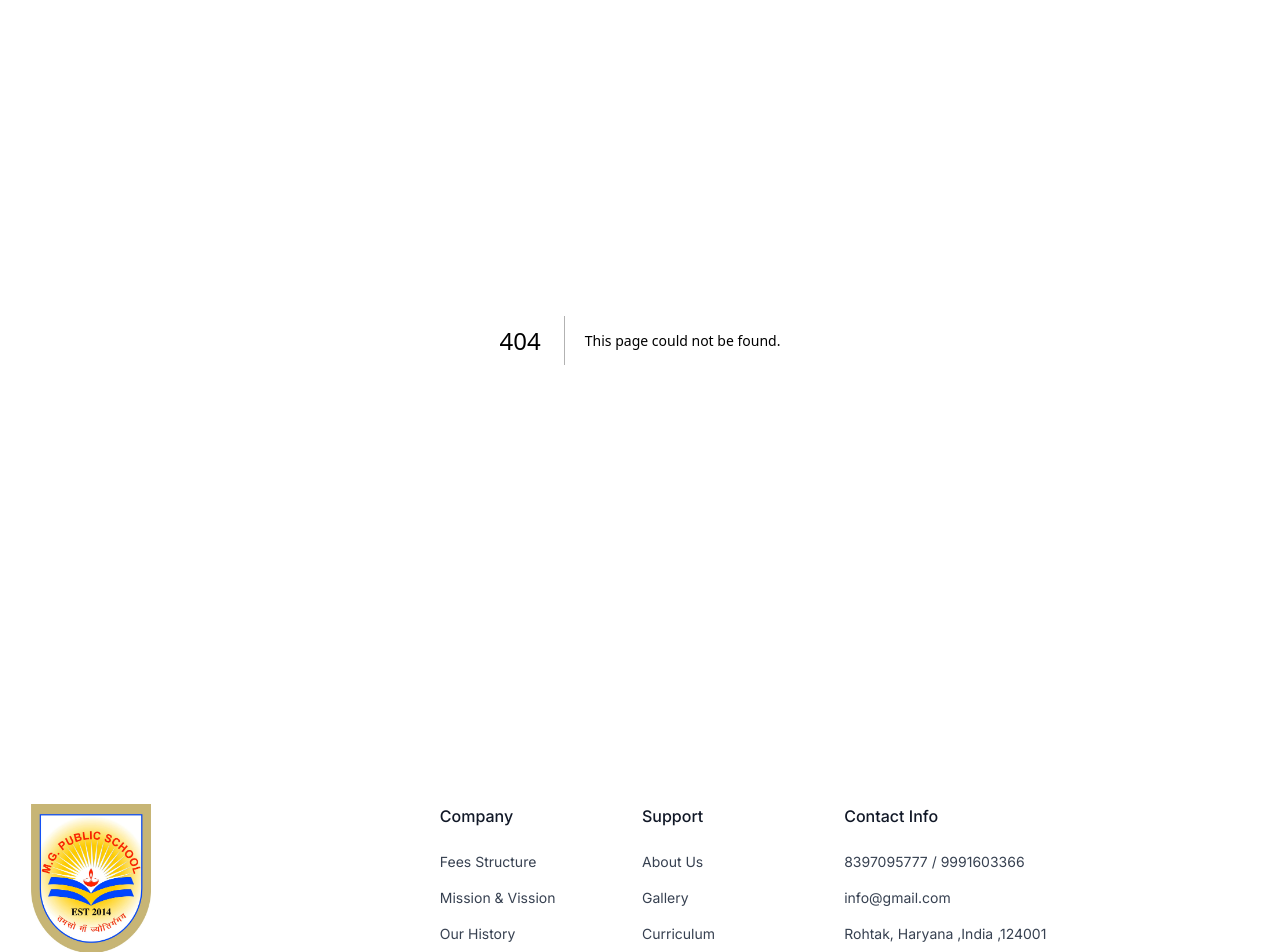
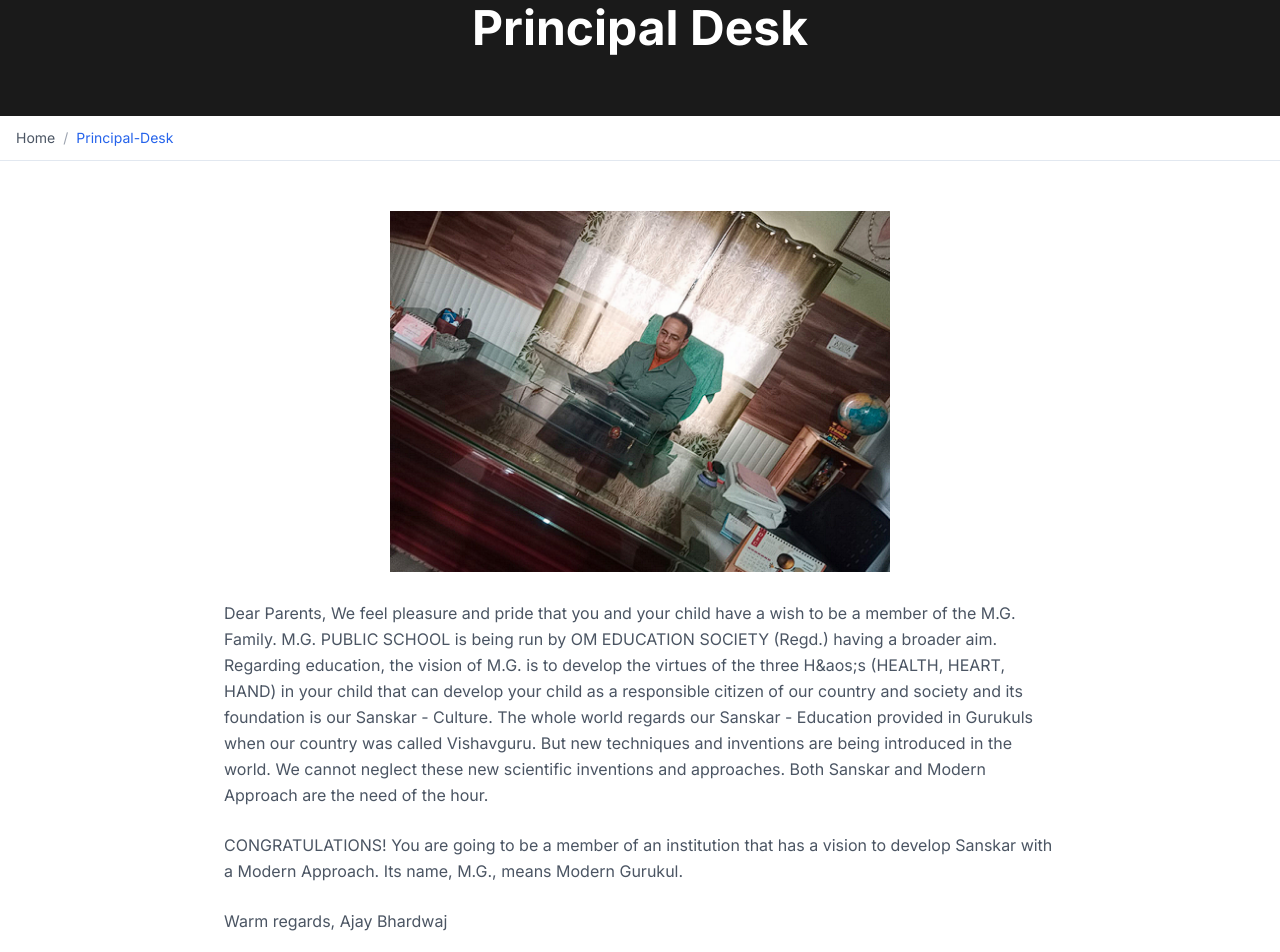
Before and after one commit to team-dev-oss/M.G.-School, a Next.js app: page /principal-desk in a window 1280 px wide. Before the commit this address had no page. Shown: the part 140-1092 px from the top of the page. Built offline with nearby package versions, Linux system fonts and the light colour scheme.

Commit message:
data for tabs

```diff
--- a/src/app/about-us/page.jsx
+++ b/src/app/about-us/page.jsx
@@ -29,9 +29,9 @@ export default function AboutPage() {
 
         {/* Main Content */}
         <main className="container mx-auto px-4 py-12">
-          <h2 className="text-3xl font-semibold text-center text-gray-800 mb-12">
+          {/* <h2 className="text-3xl font-semibold text-center text-gray-800 mb-12">
             ABOUT Modern gurukul Public SCHOOL
-          </h2>
+          </h2> */}
 
           <div className="max-w-4xl mx-auto space-y-6 text-gray-600 leading-relaxed">
             <p>
--- /dev/null
+++ b/src/app/gallery/[id]/page.jsx
@@ -0,0 +1,75 @@
+
+
+"use client";
+import { BlurFadeDemo } from "@/components/BlurFadeDemo";
+import React, { useState, useRef, useEffect } from "react";
+import { LayoutGrid } from "@/components/ui/gallery/layout-grid";
+import { Button } from "@/components/ui/button";
+import MaxWidthWrapper from "@/components/MaxWithWrapper";
+
+const images = Array.from({ length: 9 }, (_, i) => {
+  const isLandscape = i % 2 === 0;
+  const width = isLandscape ? 800 : 600;
+  const height = isLandscape ? 600 : 800;
+  const imagePath = `/team${i + 1}.jpg`; // Adjust the path and file names as needed
+  return imagePath;
+});
+export default function Page() {
+  const title = "Gallery";
+  const title2 = "Our Events";
+  const title3 = "Our Campus";
+  const title4 = "Media Coverage";
+
+  return (
+    <>
+      <MaxWidthWrapper>
+        <div className="mt-16 sm:mt-20 md:mt-24 lg:mt-28 xl:mt-32 2xl:mt-36 mx-auto w-full max-w-screen-xl px-4 sm:px-6 md:px-8 lg:px-12 xl:px-20 2xl:px-24">
+          <BlurFadeDemo
+            images={[
+              "1.jpg",
+              "2.jpg",
+              "3.jpg",
+              "4.jpg",
+              "5.jpg",
+              "6.jpg",
+              "7.jpg",
+              "8.jpg",
+              "9.jpg",
+              "10.jpg",
+              "11.jpg",
+              "12.jpg",
+              "13.jpg",
+              "14.jpg",
+              "15.jpg",
+              "16.jpg",
+              "17.jpg",
+              "18.jpg",
+              "20.jpg",
+              "21.jpg",
+              "22.jpg",
+              "23.jpg",
+              "28.jpg",
+              "19.jpg",
+              "24.jpg",
+              "29.jpg",
+              "25.jpg",
+              "26.jpg",
+              "27.jpg",
+              "30.jpg",
+              "31.jpg",
+              // "32.jpg",
+              "33.jpg",
+              "34.jpg",
+              "35.jpg",
+              "36.jpg",
+            ]}
+            title={title}
+          />
+          {/* <BlurFadeDemo images={["e1.jpg", "e2.jpg", "e3.jpg", "e4.jpg", "e5.jpg", "e6.JPG", "e7.JPG", "e8.JPG", "e9.JPG", "e10.JPG",  "e11.jpg", "e12.jpg","e13.jpg",  "e14.jpeg", "e15.jpeg", "e16.jpeg", "e17.jpeg"]} title={title2} /> */}
+          {/* <BlurFadeDemo images={["campus1.jpg", "campus2.jpg", "campus3.jpg", "campus4.JPG","campus5.JPG","campus6.jpg","campus7.jpeg", "campus8.jpeg", "campus9.jpeg", "campus10.jpeg", "campus11.jpeg","campus12.jpeg"]} title={title3} /> */}
+          {/* <BlurFadeDemo images={["media1.jpg", "media2.jpg", "media3.jpg", "media4.jpg"]} title={title4} /> */}
+        </div>
+      </MaxWidthWrapper>
+    </>
+  );
+}
--- a/src/app/gallery/page.jsx
+++ b/src/app/gallery/page.jsx
@@ -1,88 +1,116 @@
-// import PhotoLayout from "@/components/ui/gallery/photoLayout"
-// import {LayoutGrid} from "@/components/ui/gallery/layout-grid"
+import MaxWidthWrapper from "@/components/MaxWithWrapper";
+import Link from "next/link";
+import { Card, CardContent } from "@/components/ui/card";
+import Image from "next/image";
 
-// export default function Page() {
-//   return (
-//     <>
-//     <div className="my-10 md:my-32">
-//     <PhotoLayout/>
-//     <LayoutGrid/>
-//     </div>
+const galleryItems = [
+  {
+    title: "event",
+    imageSrc: "/4.jpg",
+    alt: "CES Vidya Utsav 2024 event",
+  },
+  {
+    title: "event",
+    imageSrc: "/2.jpg",
+    alt: "Teachers Excellence Awards ceremony",
+  },
+  {
+    title: "event",
+    imageSrc: "/5.jpg",
+    alt: "Performing arts show",
+  },
+  {
+    title: "event",
+    imageSrc: "/6.jpg",
+    alt: "Outdoor learning activities",
+  },
+  {
+    title: "event",
+    imageSrc: "/8.jpg",
+    alt: "Investiture ceremony",
+  },
+  {
+    title: "event",
+    imageSrc: "/10.jpg",
+    alt: "Grandparents day celebration",
+  },
+  {
+    title: "event",
+    imageSrc: "/12.jpg",
+    alt: "Annual day performances",
+  },
+  {
+    title: "event",
+    imageSrc: "/14.jpg",
+    alt: "Swasti Shubharambh ceremony",
+  },
+  {
+    title: "event",
+    imageSrc: "/23.jpg",
+    alt: "CES Vidya Utsav 2023 event",
+  },
+];
 
-//     </>
-//   );
-// }
+export default function AboutPage() {
+  return (
+    <MaxWidthWrapper>
+      <div className="min-h-screen bg-white">
+        {/* Header */}
+        <header className="bg-[#1a1a1a] py-9">
+          <div className="container mx-auto px-4">
+            <h1 className="text-white text-5xl font-bold text-center">
+              About Modern gurukul Public School
+            </h1>
+          </div>
+        </header>
 
-"use client";
-import { BlurFadeDemo } from "@/components/BlurFadeDemo";
-import React, { useState, useRef, useEffect } from "react";
-import { LayoutGrid } from "@/components/ui/gallery/layout-grid";
-import { Button } from "@/components/ui/button";
-import MaxWidthWrapper from "@/components/MaxWithWrapper";
+        {/* Breadcrumb */}
+        <div className="bg-white border-b">
+          <div className="container mx-auto px-4 py-3">
+            <nav className="flex space-x-2 text-sm">
+              <Link href="/" className="text-gray-600 hover:text-gray-900">
+                Home
+              </Link>
+              <span className="text-gray-400">/</span>
+              <span className="text-blue-600">Gallery</span>
+            </nav>
+          </div>
+        </div>
 
-const images = Array.from({ length: 9 }, (_, i) => {
-  const isLandscape = i % 2 === 0;
-  const width = isLandscape ? 800 : 600;
-  const height = isLandscape ? 600 : 800;
-  const imagePath = `/team${i + 1}.jpg`; // Adjust the path and file names as needed
-  return imagePath;
-});
-export default function Page() {
-  const title = "Gallery";
-  const title2 = "Our Events";
-  const title3 = "Our Campus";
-  const title4 = "Media Coverage";
-
-  return (
-    <>
-      <MaxWidthWrapper>
-        <div className="mt-16 sm:mt-20 md:mt-24 lg:mt-28 xl:mt-32 2xl:mt-36 mx-auto w-full max-w-screen-xl px-4 sm:px-6 md:px-8 lg:px-12 xl:px-20 2xl:px-24">
-          <BlurFadeDemo
-            images={[
-              "1.jpg",
-              "2.jpg",
-              "3.jpg",
-              "4.jpg",
-              "5.jpg",
-              "6.jpg",
-              "7.jpg",
-              "8.jpg",
-              "9.jpg",
-              "10.jpg",
-              "11.jpg",
-              "12.jpg",
-              "13.jpg",
-              "14.jpg",
-              "15.jpg",
-              "16.jpg",
-              "17.jpg",
-              "18.jpg",
-              "20.jpg",
-              "21.jpg",
-              "22.jpg",
-              "23.jpg",
-              "28.jpg",
-              "19.jpg",
-              "24.jpg",
-              "29.jpg",
-              "25.jpg",
-              "26.jpg",
-              "27.jpg",
-              "30.jpg",
-              "31.jpg",
-              // "32.jpg",
-              "33.jpg",
-              "34.jpg",
-              "35.jpg",
-              "36.jpg",
-            ]}
-            title={title}
-          />
-          {/* <BlurFadeDemo images={["e1.jpg", "e2.jpg", "e3.jpg", "e4.jpg", "e5.jpg", "e6.JPG", "e7.JPG", "e8.JPG", "e9.JPG", "e10.JPG",  "e11.jpg", "e12.jpg","e13.jpg",  "e14.jpeg", "e15.jpeg", "e16.jpeg", "e17.jpeg"]} title={title2} /> */}
-          {/* <BlurFadeDemo images={["campus1.jpg", "campus2.jpg", "campus3.jpg", "campus4.JPG","campus5.JPG","campus6.jpg","campus7.jpeg", "campus8.jpeg", "campus9.jpeg", "campus10.jpeg", "campus11.jpeg","campus12.jpeg"]} title={title3} /> */}
-          {/* <BlurFadeDemo images={["media1.jpg", "media2.jpg", "media3.jpg", "media4.jpg"]} title={title4} /> */}
+        {/* Main Content */}
+        <div className="container mx-auto px-4 py-8">
+          <h1 className="text-3xl font-bold text-center mb-8">
+            School Events Gallery
+          </h1>
+          <div className="grid grid-cols-1 md:grid-cols-2 lg:grid-cols-3 gap-6">
+            {galleryItems.map((item, index) => (
+              <Card
+                key={index}
+                className="overflow-hidden transition-transform duration-300 hover:scale-105"
+              >
+                <CardContent className="p-0">
+                <Link href="/">
+                  <div className="relative aspect-[4/3]">
+                    <Image
+                      src={item.imageSrc}
+                      alt={item.alt}
+                      fill
+                      className="object-cover"
+                      sizes="(max-width: 768px) 80vw, (max-width: 1000px) 40vw, 30vw"
+                    />
+                  </div>
+                  <div className="p-4 bg-white dark:bg-gray-800">
+                    <h2 className="text-lg font-semibold text-center line-clamp-2">
+                      {item.title}
+                    </h2>
+                  </div>
+                  </Link>
+                </CardContent>
+              </Card>
+            ))}
+          </div>
         </div>
-      </MaxWidthWrapper>
-    </>
+      </div>
+    </MaxWidthWrapper>
   );
 }
--- a/src/app/page.jsx
+++ b/src/app/page.jsx
@@ -55,7 +55,7 @@ const Home = () => {
             />
 
             <div className=" z-10 container mx-auto px-16 md:py-12 flex justify-center text-center items-center md:min-h-screen">
-              <div className="md:grid flex flex-col lg:grid-cols-1  items-center">
+              <div className="md:grid flex flex-col lg:grid-cols-1 justify-center  items-center">
                 <div className="space-y-6 relative">
                   <div>
                     <motion.p
@@ -80,7 +80,7 @@ const Home = () => {
                   </div>
 
                   <motion.p
-                    className="text-black text-lg md:text-xl max-w-lg"
+                    className="text-black text-lg md:text-xl max-w-lg mx-auto"
                     initial={{ opacity: 0, y: 20 }}
                     animate={{ opacity: 1, y: 0 }}
                     transition={{ duration: 0.6, delay: 0.6 }}
--- /dev/null
+++ b/src/app/principal-desk/page.jsx
@@ -0,0 +1,65 @@
+import MaxWidthWrapper from "@/components/MaxWithWrapper";
+import Image from "next/image";
+import Link from "next/link";
+
+export default function Page() {
+  return (
+    <MaxWidthWrapper>
+      <div className="min-h-screen bg-white">
+        {/* Header */}
+        <header className="bg-[#1a1a1a] py-16">
+          <div className="container mx-auto px-4">
+            <h1 className="text-white text-5xl font-bold text-center">
+              Principal Desk
+            </h1>
+          </div>
+        </header>
+
+        {/* Breadcrumb */}
+        <div className="bg-white border-b">
+          <div className="container mx-auto px-4 py-3">
+            <nav className="flex space-x-2 text-sm">
+              <Link href="/" className="text-gray-600 hover:text-gray-900">
+                Home
+              </Link>
+              <span className="text-gray-400">/</span>
+              <span className="text-blue-600">Principal-Desk</span>
+            </nav>
+          </div>
+        </div>
+
+        {/* Main Content */}
+        <main className="container flex flex-col items-center mx-auto px-4 py-12">
+          <div className="flex justify-center">
+            <Image alt="Principal" src="/Ajay.png" width={500} height={500} />
+          </div>
+          <div className="md:w-2/3 flex justify-center items-center mt-7">
+            <div className="space-y-6 text-gray-600 leading-relaxed ">
+              <p>
+                Dear Parents, We feel pleasure and pride that you and your child
+                have a wish to be a member of the M.G. Family. M.G. PUBLIC
+                SCHOOL is being run by OM EDUCATION SOCIETY (Regd.) having a
+                broader aim. Regarding education, the vision of M.G. is to
+                develop the virtues of the three H&aos;s (HEALTH, HEART, HAND) in
+                your child that can develop your child as a responsible citizen
+                of our country and society and its foundation is our Sanskar -
+                Culture. The whole world regards our Sanskar - Education
+                provided in Gurukuls when our country was called Vishavguru. But
+                new techniques and inventions are being introduced in the world.
+                We cannot neglect these new scientific inventions and
+                approaches. Both Sanskar and Modern Approach are the need of the
+                hour.
+              </p>
+              <p>
+                CONGRATULATIONS! You are going to be a member of an institution
+                that has a vision to develop Sanskar with a Modern Approach. Its
+                name, M.G., means Modern Gurukul.
+              </p>
+              <p>Warm regards, Ajay Bhardwaj</p>
+            </div>
+          </div>
+        </main>
+      </div>
+    </MaxWidthWrapper>
+  );
+}
--- a/src/components/Footer.jsx
+++ b/src/components/Footer.jsx
@@ -125,7 +125,7 @@ const Footer = () => {
                       className="text-gray-700 transition hover:opacity-75"
                     >
                       {" "}
-                      Rohtak, Haryana ,India ,124001
+                      Siwana road , Dubaldhan , Jhajjar,Haryana
                     </div>
                   </li>
                 </ul>
@@ -134,7 +134,7 @@ const Footer = () => {
           </div>
           <Separator />
           <p className="text-xs text-gray-500 text-center">
-            &copy; 2024. M Cyber Academy. All rights reserved.
+            &copy; 2024. M.G Public School. All rights reserved. <span>Designed By OSS & CONSULTING</span>
           </p>
         </div>
       </footer>
```
Also changed, not shown: src/components/home/authorityPerson.jsx (+45 -18 lines), public/Ajay.png (added).
